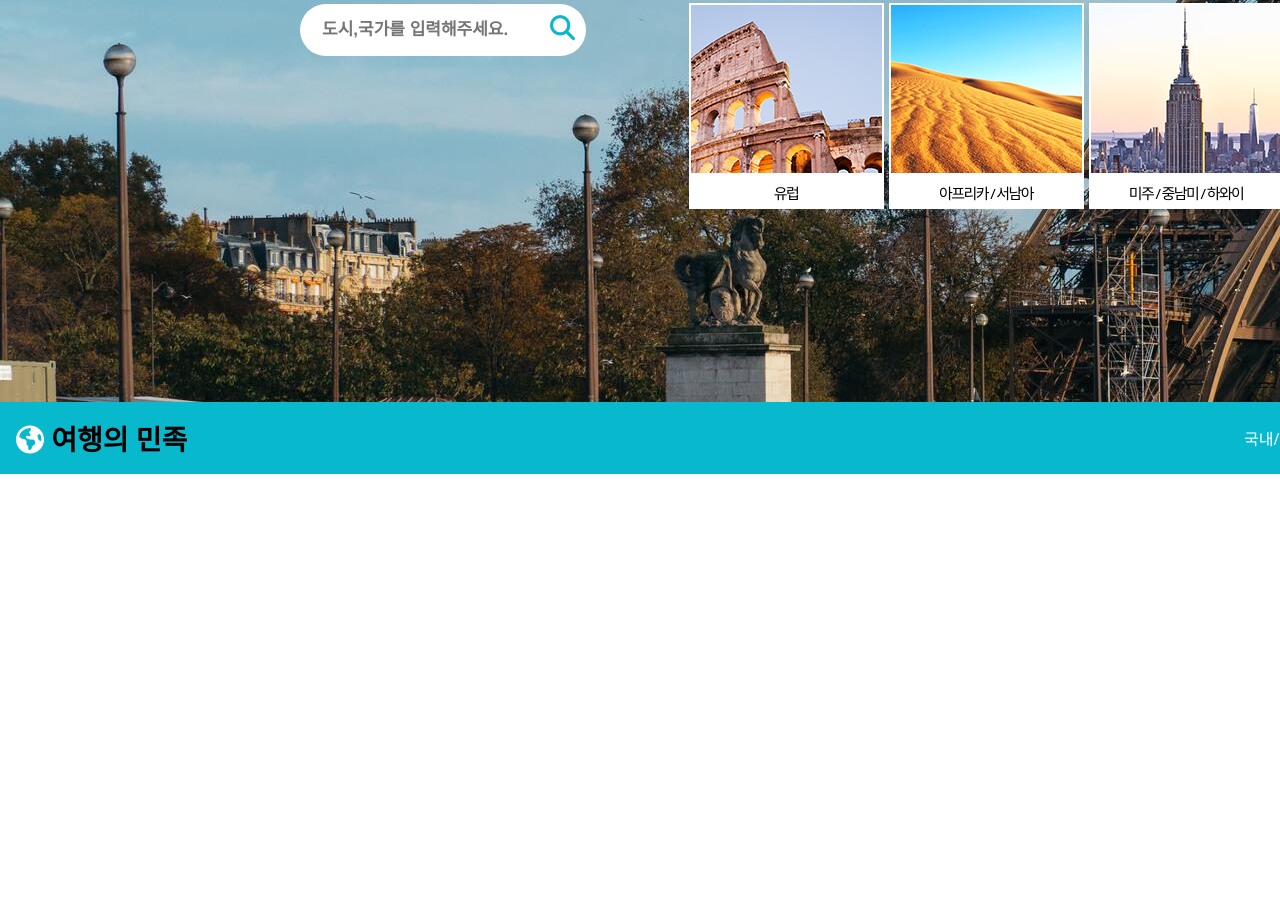
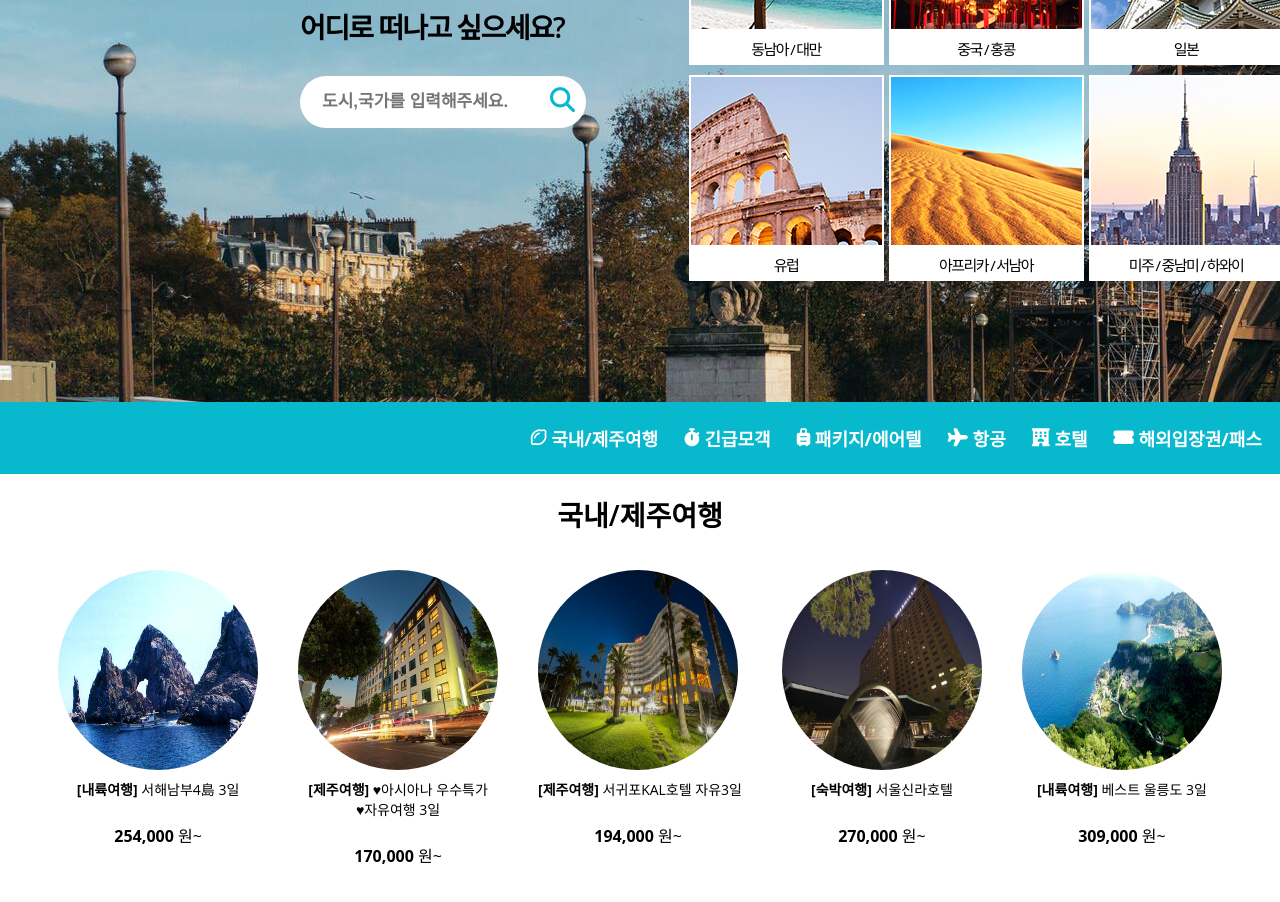
Before and after one commit to Kyeom1997/Travel-Site, a plain HTML site: page index.html in a window 1280 px wide. Shown: the part 338-1240 px from the top of the page. Before the commit the page ends 812 px from the top, so only its background shows below. Drawn offline with Linux system fonts and the light colour scheme.

Commit message:
Travel_Jeju

```diff
--- a/index.html
+++ b/index.html
@@ -13,6 +13,9 @@
 
 <body>
     <header>
+        <div class="site__logo">
+            <a href="#"><i class="fas fa-globe-americas"></i> 여행의 민족</a>
+        </div>
         <div class="main__intro">
             <div class="main__word">
                 <h1> 최저가 패키지 <br> 가격비교 </h1>
@@ -110,24 +113,104 @@
         </div>
         </div>
     </header>
+    <section class="navbar">
+        <div id="navbar">
+            <ul class="navbar__menu">
+                <li class="navbar__menu__item"><i class="far fa-lemon"></i>&nbsp국내/제주여행</li>
+                <li class="navbar__menu__item"><i class="fas fa-stopwatch"></i>&nbsp긴급모객</li>
+                <li class="navbar__menu__item"><i class="fas fa-suitcase-rolling"></i>&nbsp패키지/에어텔</li>
+                <li class="navbar__menu__item"><i class="fas fa-plane"></i>&nbsp항공</li>
+                <li class="navbar__menu__item"><i class="fas fa-hotel"></i>&nbsp호텔</li>
+                <li class="navbar__menu__item"><i class="fas fa-ticket-alt"></i>&nbsp해외입장권/패스</li>
+                <li class="navbar__menu__item"><i class="fas fa-hiking"></i>&nbsp현지투어</li>
+            </ul>
+        </div>
+    </section>
+    <section class="Jejutrip">
+        <div class="Jeju">
+            <h2 class="jeju__intro">국내/제주여행</h2>
+            <ul class="jeju__img">
+                <li class="jeju__li">
+                    <a href="#">
+                        <div class="thumb">
+                            <img src="imgs/jeju/jeju_1.jpg" alt="" class="thumbnail">
 
-    <nav id="navbar">
-        <div class="navbar__logo">
-            <i class="fas fa-globe-americas"></i>
-            <a href="#">여행의 민족</a>
+                            <p class="bn-tit">
+                                <strong>[내륙여행]</strong>
+                                서해남부4島 3일
+                            </p>
+                        </div>
+                        <p class="bn-price">
+                            <strong>254,000</strong>
+                            원~
+                        </p>
+                    </a>
+                </li>
+                <li class="jeju__li">
+                    <a href="#">
+                        <div class="thumb">
+                            <img src="imgs/jeju/jeju_2.jpg" alt="" class="thumbnail">
+
+                            <p class="bn-tit">
+                                <strong>[제주여행]</strong>
+                                ♥아시아나 우수특가<br>♥자유여행 3일
+                            </p>
+                        </div>
+                        <p class="bn-price">
+                            <strong>170,000</strong>
+                            원~
+                        </p>
+                    </a>
+                </li>
+                <li class="jeju__li">
+                    <a href="#">
+                        <div class="thumb">
+                            <img src="imgs/jeju/jeju_3.jpg" alt="" class="thumbnail">
+                            <p class="bn-tit">
+                                <strong>[제주여행]</strong>
+                                서귀포KAL호텔 자유3일
+                            </p>
+                        </div>
+                        <p class="bn-price">
+                            <strong>194,000</strong>
+                            원~
+                        </p>
+                    </a>
+                </li>
+                <li class="jeju__li">
+                    <a href="#">
+                        <div class="thumb">
+                            <img src="imgs/jeju/jeju_4.jpg" alt="" class="thumbnail">
+                            <p class="bn-tit">
+                                <strong>[숙박여행]</strong>
+                                서울신라호텔
+                            </p>
+                        </div>
+                        <p class="bn-price">
+                            <strong>270,000</strong>
+                            원~
+                        </p>
+                    </a>
+                </li>
+                <li class="jeju__li">
+                    <a href="#">
+                        <div class="thumb">
+                            <img src="imgs/jeju/jeju_5.jpg" alt="" class="thumbnail">
+
+                            <p class="bn-tit">
+                                <strong>[내륙여행]</strong>
+                                베스트 울릉도 3일
+                            </p>
+                        </div>
+                        <p class="bn-price">
+                            <strong>309,000</strong>
+                            원~
+                        </p>
+                    </a>
+                </li>
+            </ul>
         </div>
-
-        <ul class="navbar__menu">
-            <li class="navbar__menu__item">국내/제주여행</li>
-            <li class="navbar__menu__item">긴급모객</li>
-            <li class="navbar__menu__item">패키지/에어텔</li>
-            <li class="navbar__menu__item">항공</li>
-            <li class="navbar__menu__item">호텔</li>
-            <li class="navbar__menu__item">해외입장권/패스</li>
-            <li class="navbar__menu__item">현지투어</li>
-        </ul>
-
-    </nav>
+    </section>
 
 </body>
 
--- a/style.css
+++ b/style.css
@@ -42,6 +42,10 @@ body {
 }
 
 a {
+    text-decoration: none;
+}
+
+a:visited {
     text-decoration: none;
     color: var(--color-black);
 }
@@ -91,6 +95,13 @@ p {
 }
 
 /* Header */
+.site__logo {
+    font-size: var(--font-medium);
+    font-weight: var(--weight-semi-bold);
+    color: var(--color-white) !important;
+    padding: 16px;
+}
+
 header {
     background-image: url("imgs/main.jpg");
     background-repeat: no-repeat;
@@ -162,26 +173,20 @@ header {
 
 /* Navbar */
 #navbar {
-    position: absolute;
+    position: relative;
     width: 1871px;
     height: 40px;
     display: flex;
-    justify-content: space-between;
+    justify-content: space-around;
     background-color: var(--color-blue);
     align-items: center;
     color: var(--color-white);
     padding: 16px;
     transition: all var(--animation-duration) ease-in-out;
-    z-index: 1;
 }
 
 .navbar__menu {
     display: flex;
-}
-
-.navbar__logo {
-    font-size: var(--font-medium);
-    font-weight: var(--weight-semi-bold);
 }
 
 .navbar__menu__item {
@@ -190,6 +195,8 @@ header {
     padding: 8px 12px;
     margin: auto;
     cursor: pointer;
+    font-weight: var(--weight-bold);
+    font-size: var(--font-regular);
     border: 1px solid transparent;
     border-radius: var(--size-border-radius);
 }
@@ -208,3 +215,46 @@ header {
     color: var(--color-white);
     display: none;
 }
+
+/* Jeju Trip */
+.jeju__intro {
+    margin-top: 20px;
+    text-align: center;
+}
+
+.jeju__li {
+    margin: 20px;
+    padding: 0;
+    border: 0;
+    font: inherit;
+}
+.jeju__img {
+    display: flex;
+    justify-content:center;
+
+}
+
+.thumbnail {
+    width: 200px;
+    height: 200px;
+    border-radius: 50%;
+    align-items: flex-start;
+}
+
+.thumbnail:hover {
+    box-shadow: 4px 4px #ddd;
+}
+
+.bn-tit {
+    max-width: 205px;
+    text-align: center;
+    font-size: var(--font-micro);
+}
+
+.bn-price {
+    padding-top: 20px;
+    max-width: 200px;
+    text-align: center;
+    font-size: var(--font-small);
+    align-content: end;
+}
```
Also changed, not shown: imgs/jeju/jeju_1.jpg (added), imgs/jeju/jeju_2.jpg (added), imgs/jeju/jeju_3.jpg (added), imgs/jeju/jeju_4.jpg (added), imgs/jeju/jeju_5.jpg (added).
